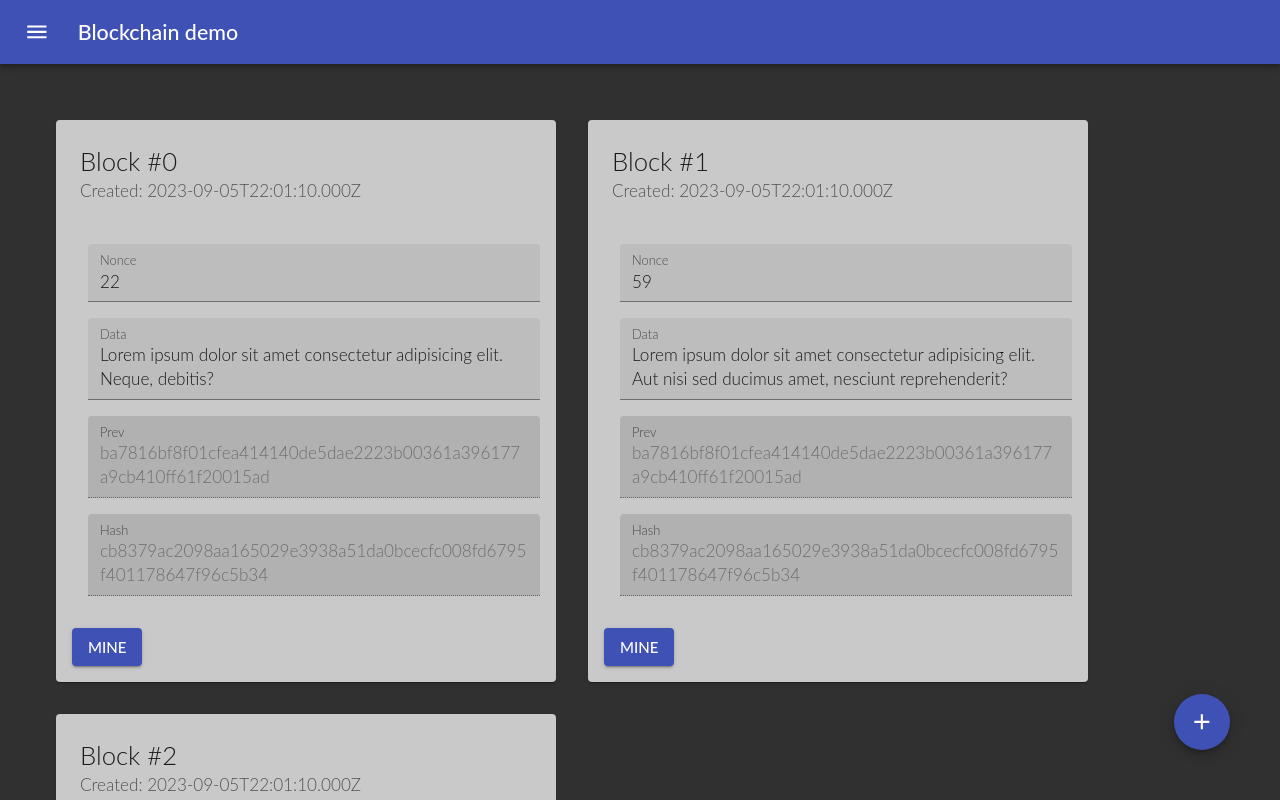
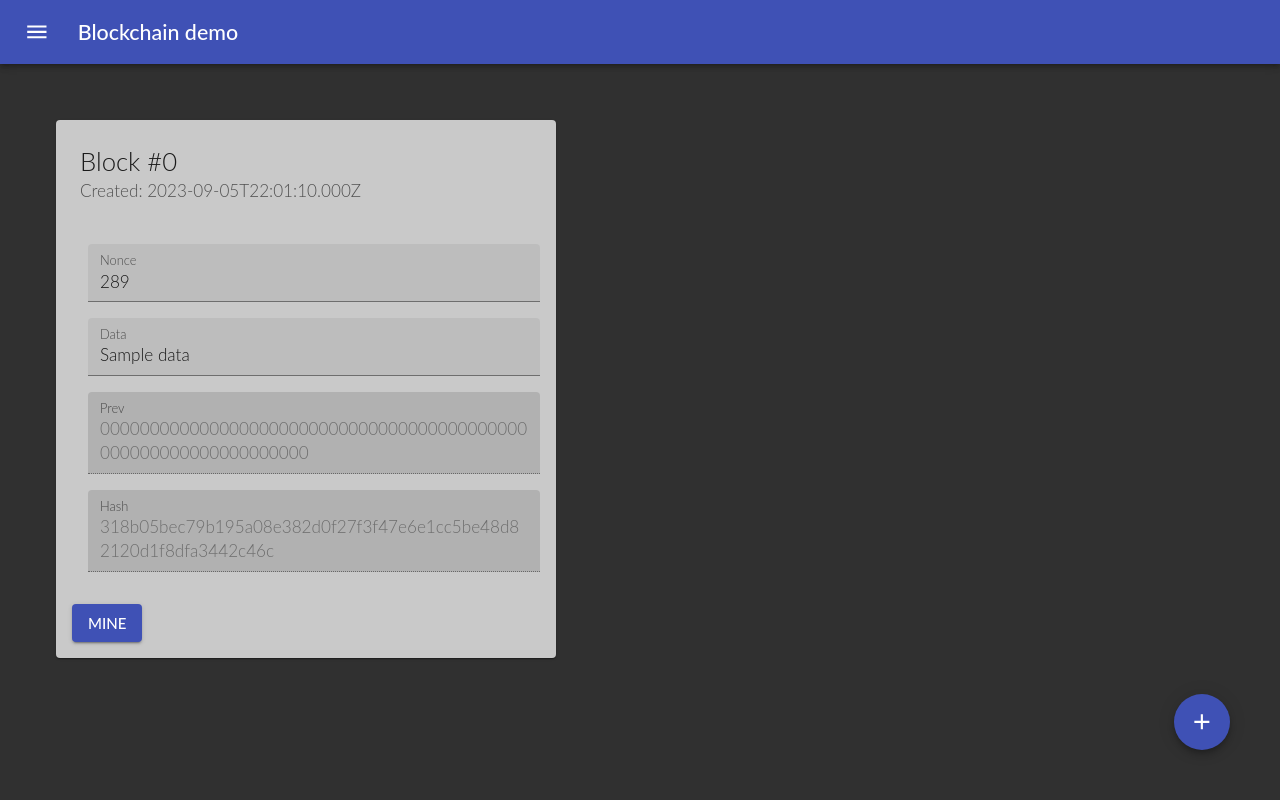
Before and after one commit to barto14753/blockchain-demo, a React (Create React App) app in the folder blockchain-demo/: page / in a window 1280 px wide. Shown: the top 800 px of the page. Built offline with nearby package versions, Linux system fonts and the light colour scheme.

Commit message:
Add block validation

```diff
--- a/blockchain-demo/src/components/Block.jsx
+++ b/blockchain-demo/src/components/Block.jsx
@@ -10,9 +10,10 @@ import {
 	FormControl,
 	InputLabel,
 } from "@mui/material";
+import { isValid } from "../utils/BlockUtils";
 
 export default function Block({ data, blocks, setBlocks }) {
-	const valid = true;
+	const valid = isValid(data)
 
 	return (
 		<Box sx={{ p: 2 }}>
--- a/blockchain-demo/src/components/Blockchain.jsx
+++ b/blockchain-demo/src/components/Blockchain.jsx
@@ -1,37 +1,12 @@
 import { Box, Fab } from "@mui/material";
 import React, { useState } from "react";
 import Block from "./Block";
-import { fromRange } from "../utils/Random";
-import sha256 from "crypto-js/sha256";
 import AddIcon from '@mui/icons-material/Add';
-import { newBlock } from "../utils/BlockUtils";
+import { createRootBlock, newBlock } from "../utils/BlockUtils";
 
 
 const initialBlocks = [
-	{
-		id: 0,
-		created: Date.now(),
-		nonce: fromRange(0, 100),
-		data: "Lorem ipsum dolor sit amet consectetur adipisicing elit. Neque, debitis?",
-		prev: sha256("abc"),
-		hash: sha256("def"),
-	},
-	{
-		id: 1,
-		created: Date.now(),
-		nonce: fromRange(0, 100),
-		data: "Lorem ipsum dolor sit amet consectetur adipisicing elit. Aut nisi sed ducimus amet, nesciunt reprehenderit?",
-		prev: sha256("abc"),
-		hash: sha256("def"),
-	},
-	{
-		id: 2,
-		created: Date.now(),
-		nonce: fromRange(0, 100),
-		data: "Lorem ipsum dolor sit amet consectetur adipisicing elit. Aut nisi sed ducimus amet, nesciunt reprehenderit?",
-		prev: sha256("abc"),
-		hash: sha256("def"),
-	}
+	createRootBlock()
 ];
 export default function Blockchain() {
 	const [blocks, setBlocks] = useState(initialBlocks);
--- a/blockchain-demo/src/utils/BlockUtils.jsx
+++ b/blockchain-demo/src/utils/BlockUtils.jsx
@@ -28,3 +28,17 @@ export const newBlock = (prevBlock, data) => {
     }
     return mine(block)
 }
+
+export const isValid = (block) => {
+    return hash(block) === block.hash
+}
+
+export const createRootBlock =  () => {
+    const block = {
+		id: 0,
+		created: Date.now(),
+		data: "Sample data",
+		prev: "0".repeat(64),
+	}
+    return mine(block)
+}
--- a/blockchain-demo/src/utils/Hash.jsx
+++ b/blockchain-demo/src/utils/Hash.jsx
@@ -4,5 +4,5 @@ import sha256 from "crypto-js/sha256";
 export const hash = (block) => {
 	return sha256(
 		block.nonce + block.id + block.created + block.data + block.prev
-	);
+	).toString();
 };
```
